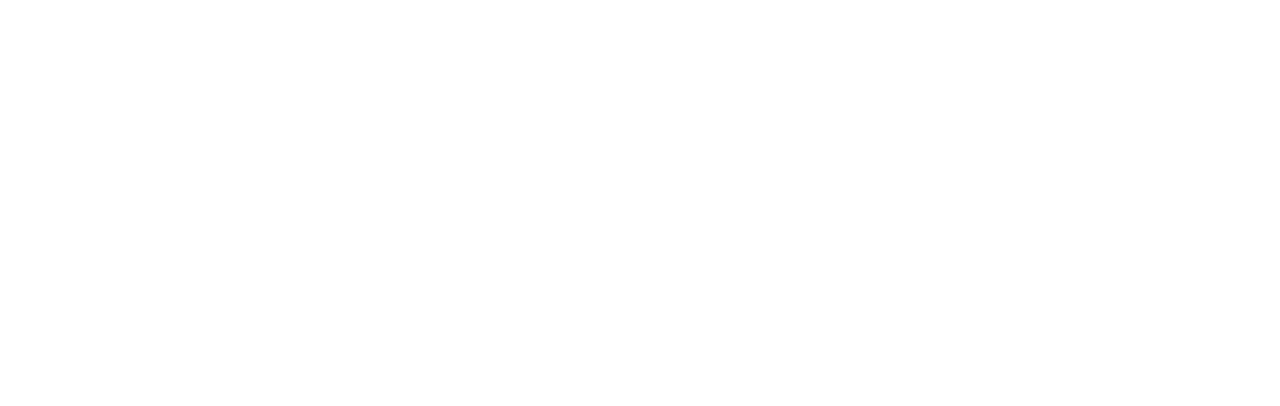
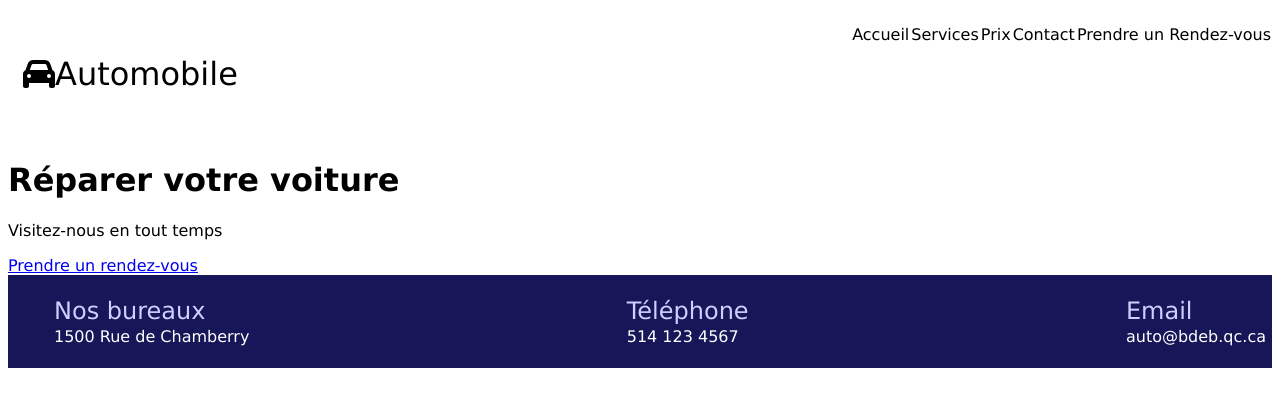
Before and after one commit to mandaribo/web_dynamique, a plain HTML site: page Cours_05/Exercice_3/index.html in a window 1280 px wide. Drawn offline with Linux system fonts and the light colour scheme.

Commit message:
exercice 3 travail + image

```diff
--- a/Cours_05/Exercice_3/index.html
+++ b/Cours_05/Exercice_3/index.html
@@ -4,8 +4,42 @@
     <meta charset="UTF-8">
     <meta name="viewport" content="width=device-width, initial-scale=1.0">
     <title>Automobile</title>
+    <link rel="stylesheet" href="main.css">
 </head>
 <body>
-
+    <nav>
+        <div class="logo">
+            <svg xmlns="http://www.w3.org/2000/svg" viewBox="0 0 512 512" class="icon"><!--!Font Awesome Free 6.6.0 by @fontawesome - https://fontawesome.com License - https://fontawesome.com/license/free Copyright 2024 Fonticons, Inc.--><path d="M135.2 117.4L109.1 192l293.8 0-26.1-74.6C372.3 104.6 360.2 96 346.6 96L165.4 96c-13.6 0-25.7 8.6-30.2 21.4zM39.6 196.8L74.8 96.3C88.3 57.8 124.6 32 165.4 32l181.2 0c40.8 0 77.1 25.8 90.6 64.3l35.2 100.5c23.2 9.6 39.6 32.5 39.6 59.2l0 144 0 48c0 17.7-14.3 32-32 32l-32 0c-17.7 0-32-14.3-32-32l0-48L96 400l0 48c0 17.7-14.3 32-32 32l-32 0c-17.7 0-32-14.3-32-32l0-48L0 256c0-26.7 16.4-49.6 39.6-59.2zM128 288a32 32 0 1 0 -64 0 32 32 0 1 0 64 0zm288 32a32 32 0 1 0 0-64 32 32 0 1 0 0 64z"/></svg>
+            <p id="nom">Automobile</p>
+        </div>
+        <div class="menu">
+            <ul>
+                <li>Accueil</li>
+                <li>Services</li>
+                <li>Prix</li>
+                <li>Contact</li>
+                <li>Prendre un Rendez-vous</li>
+            </ul>
+        </div>
+    </nav>
+    <div class="page">
+        <h1>Réparer votre voiture</h1>
+        <p>Visitez-nous en tout temps</p>
+        <a href="#">Prendre un rendez-vous</a>
+    </div>
+    <footer>
+        <ul>
+            <li class="point">Nos bureaux</li>
+            <li class="info">1500 Rue de Chamberry</li>
+        </ul>
+        <ul>
+            <li class="point">Téléphone</li>
+            <li class="info">514 123 4567</li>
+        </ul>
+        <ul>
+            <li class="point">Email</li>
+            <li class="info">auto@bdeb.qc.ca</li>
+        </ul>
+    </footer>
 </body>
 </html>
--- a/Cours_05/Exercice_3/main.css
+++ b/Cours_05/Exercice_3/main.css
@@ -0,0 +1,57 @@
+:root{
+    font-family: Verdana, Geneva, Tahoma, sans-serif;
+}
+
+ul{
+    list-style-type: none;
+}
+
+li{
+    padding: 1px;
+}
+
+/*header*/
+.menu ul{
+    display: flex;
+    justify-content: space-around;
+}
+
+nav{
+    display: flex;
+    justify-content: space-between;
+}
+
+.icon{
+    width: 2em;
+    height: 2em;
+}
+
+.logo{
+    display: flex;
+    margin: 10px;
+    padding: 5px;
+    align-items: center;
+}
+
+#nom{
+    font-size: 2rem;
+}
+/*header*/
+
+/*footer*/
+footer{
+    background-color: rgb(22, 22, 88);
+    padding: 5px;
+    display: flex;
+    justify-content: space-between;
+}
+
+.point{
+    color:rgb(207, 207, 255);
+    font-size: 1.5rem;
+}
+
+.info{
+    color: #FFFFFF;
+}
+/*footer*/
```
Also changed, not shown: Cours_05/Exercice_3/images/background.jpg (added).
